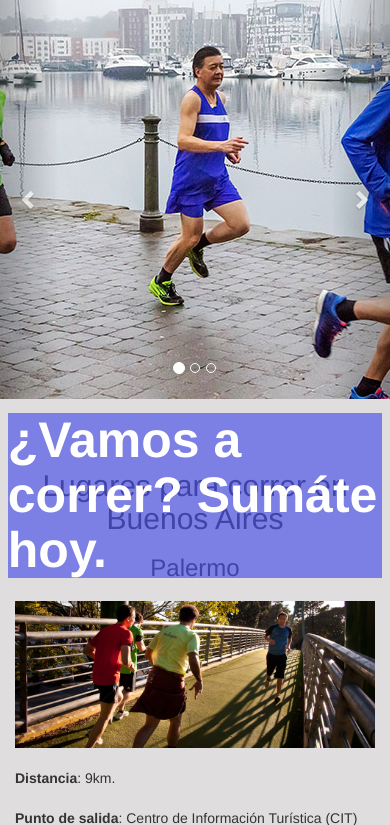
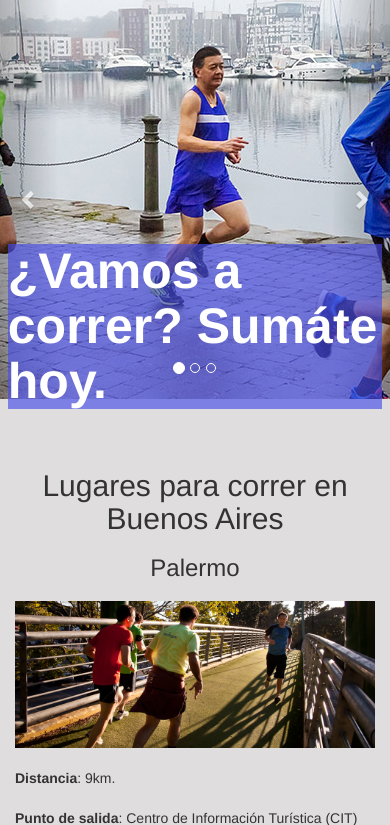
Before and after one commit to mariandlc/Grupo3, a PHP site: page / in a window 390 px wide. Shown: the part 51-876 px from the top of the page. Run offline with PHP 8.4, Linux system fonts and the light colour scheme.

Commit message:
Fixed responsive

```diff
--- a/css/style.css
+++ b/css/style.css
@@ -11,7 +11,7 @@ body {
   display: block;
   position: absolute;
   z-index: 2;
-  top: 55%;
+  top: 35%;
   left: 2%;
   background-color: rgba(71, 77, 230, 0.65);
 }
```
